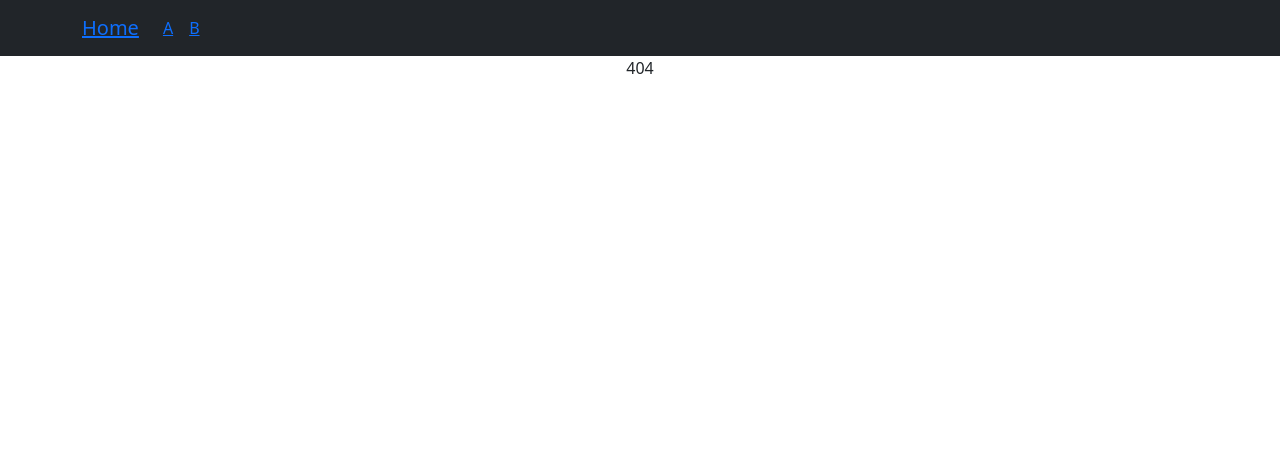
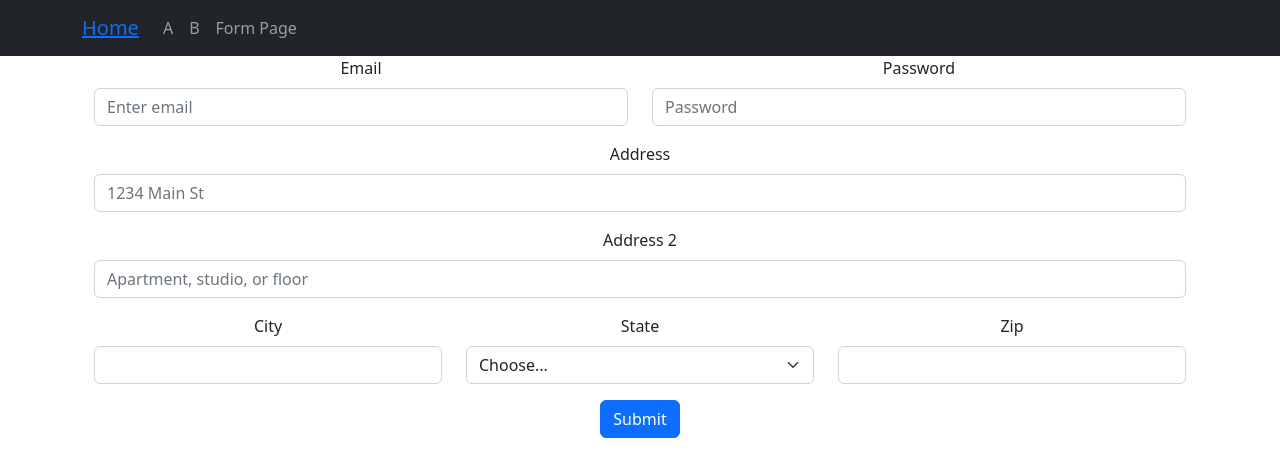
Before and after one commit to tejasvee-appsdeployer/task-7, a React (Create React App) app: page /form in a window 1280 px wide. Before the commit this address had no page. Shown: the top 476 px of the page. Built offline with nearby package versions, Linux system fonts and the light colour scheme.

Commit message:
form page complete

```diff
--- a/src/App.css
+++ b/src/App.css
@@ -1,3 +1,7 @@
+.form-container {
+	width: 50vw;
+}
+
 .App {
 	text-align: center;
 }
--- a/src/App.js
+++ b/src/App.js
@@ -1,6 +1,7 @@
 import { useState } from "react";
 import { Route, Routes } from "react-router-dom";
 import "./App.css";
+import FormPage from "./components/FormPage";
 import Home from "./components/Home";
 import Layout from "./components/Layout";
 import PageA from "./components/PageA";
@@ -26,6 +27,7 @@ function App() {
 						path="/b"
 						element={<PageB a={a} b={b} decA={decA} incB={incB} />}
 					/>
+					<Route path="/form" element={<FormPage />} />
 					<Route path="*" element={<>404</>} />
 				</Route>
 			</Routes>
--- /dev/null
+++ b/src/components/FormPage.js
@@ -0,0 +1,81 @@
+import { useState } from "react";
+import { Container } from "react-bootstrap";
+import Button from "react-bootstrap/Button";
+import Col from "react-bootstrap/Col";
+import Form from "react-bootstrap/Form";
+import Row from "react-bootstrap/Row";
+import Toast from "react-bootstrap/Toast";
+
+function FormPage() {
+	const handleSubmit = () => {
+		alert("Form Submitted");
+	};
+	const [showA, setShowA] = useState(false);
+
+	const toggleShowA = () => setShowA(!showA);
+	return (
+		<Container>
+			<Form onSubmit={handleSubmit}>
+				<Row className="mb-3">
+					<Form.Group as={Col} controlId="formGridEmail">
+						<Form.Label>Email</Form.Label>
+						<Form.Control type="email" placeholder="Enter email" />
+					</Form.Group>
+
+					<Form.Group as={Col} controlId="formGridPassword">
+						<Form.Label>Password</Form.Label>
+						<Form.Control type="password" placeholder="Password" />
+					</Form.Group>
+				</Row>
+
+				<Form.Group className="mb-3" controlId="formGridAddress1">
+					<Form.Label>Address</Form.Label>
+					<Form.Control placeholder="1234 Main St" />
+				</Form.Group>
+
+				<Form.Group className="mb-3" controlId="formGridAddress2">
+					<Form.Label>Address 2</Form.Label>
+					<Form.Control placeholder="Apartment, studio, or floor" />
+				</Form.Group>
+
+				<Row className="mb-3">
+					<Form.Group as={Col} controlId="formGridCity">
+						<Form.Label>City</Form.Label>
+						<Form.Control />
+					</Form.Group>
+
+					<Form.Group as={Col} controlId="formGridState">
+						<Form.Label>State</Form.Label>
+						<Form.Select defaultValue="Choose...">
+							<option>Choose...</option>
+							<option>...</option>
+						</Form.Select>
+					</Form.Group>
+
+					<Form.Group as={Col} controlId="formGridZip">
+						<Form.Label>Zip</Form.Label>
+						<Form.Control />
+					</Form.Group>
+				</Row>
+
+				<Button className="mb-2" type="submit">
+					Submit
+				</Button>
+				<Toast show={showA} onClose={toggleShowA}>
+					<Toast.Header>
+						<img
+							src="holder.js/20x20?text=%20"
+							className="rounded me-2"
+							alt=""
+						/>
+						<strong className="me-auto">Bootstrap</strong>
+						<small>11 mins ago</small>
+					</Toast.Header>
+					<Toast.Body>Woohoo, you're reading this text in a Toast!</Toast.Body>
+				</Toast>
+			</Form>
+		</Container>
+	);
+}
+
+export default FormPage;
--- a/src/components/Layout.jsx
+++ b/src/components/Layout.js
@@ -3,26 +3,23 @@ import { Link, Outlet } from "react-router-dom";
 
 const Layout = () => {
 	return (
-		<>
+		<div>
 			<Navbar bg="dark" variant="dark">
 				<Container>
 					<Navbar.Brand>
 						<Link to="/">Home</Link>
 					</Navbar.Brand>
 					<Nav className="me-auto">
-						<Nav.Link>
-							<Link to="/a">A</Link>
-						</Nav.Link>
-						<Nav.Link>
-							<Link to="/b">B</Link>
-						</Nav.Link>
+						<Nav.Link href="/a">A</Nav.Link>
+						<Nav.Link href="/b">B</Nav.Link>
+						<Nav.Link href="/form">Form Page</Nav.Link>
 					</Nav>
 				</Container>
 			</Navbar>
 			<Container>
 				<Outlet />
 			</Container>
-		</>
+		</div>
 	);
 };
 
```
Also changed, not shown: src/components/Home.js (renamed from src/components/Home.jsx), src/components/PageA.js (renamed from src/components/PageA.jsx), src/components/PageB.js (renamed from src/components/PageB.jsx). Lines whose indentation alone changed are shown as unchanged.
